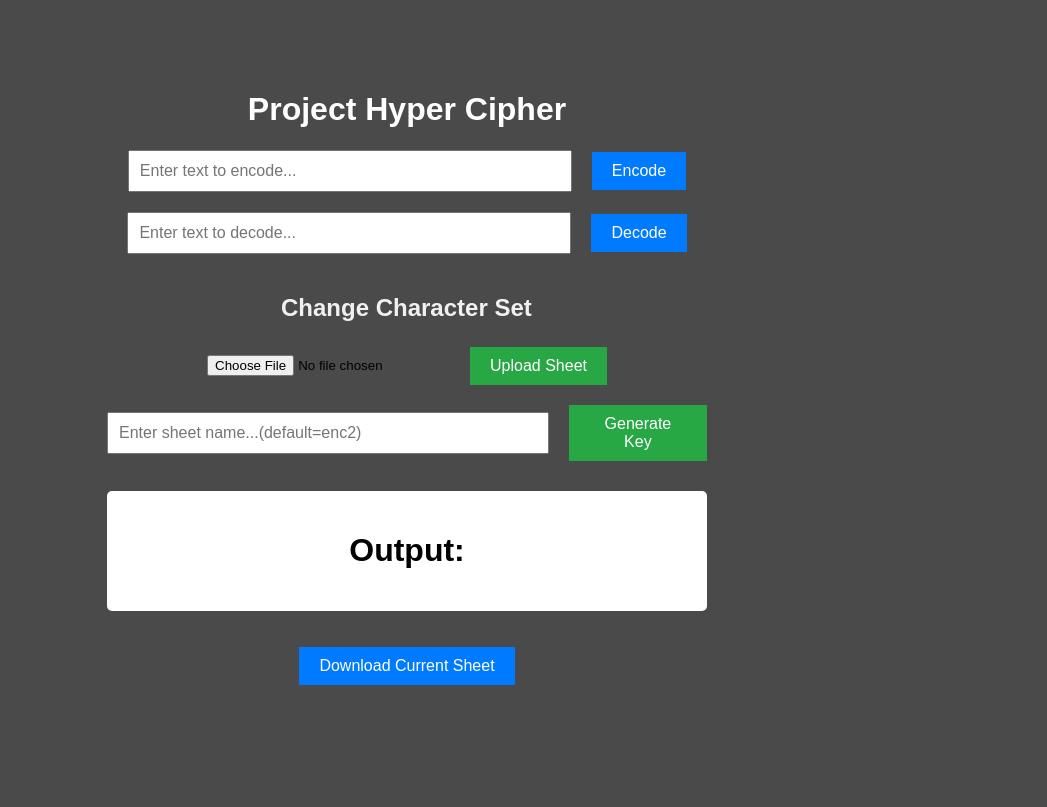
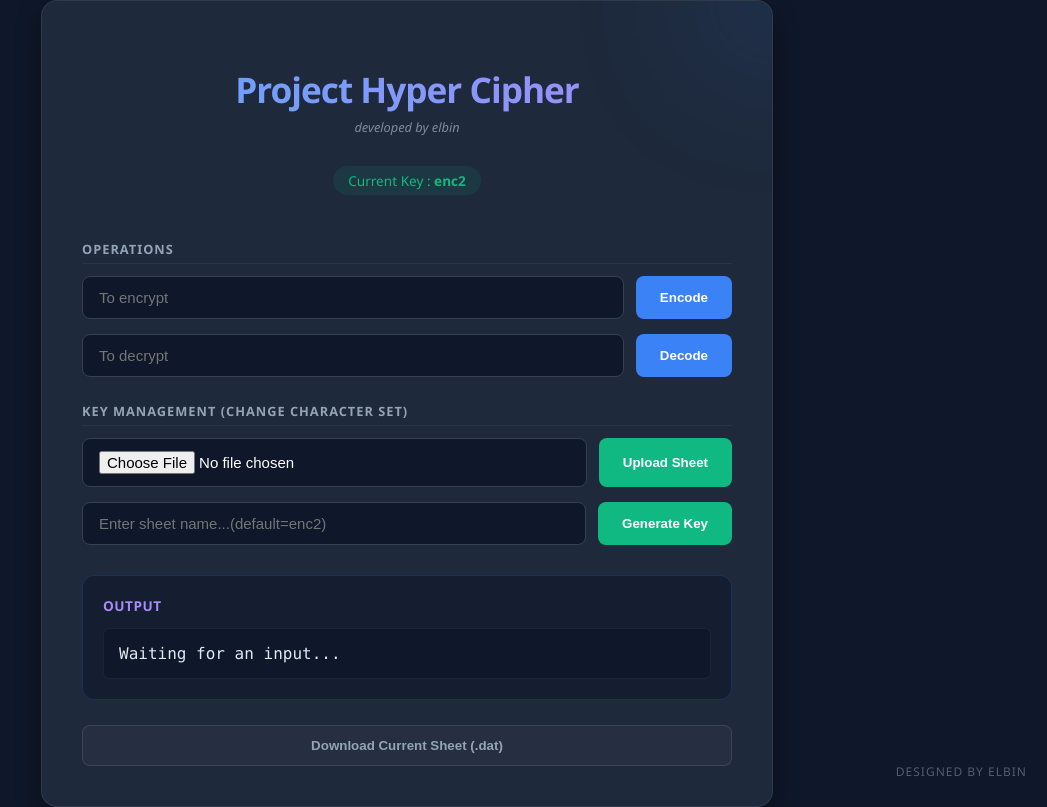
Before and after one commit to elbinCTI/PHCtest, a FastAPI app: page / in a window 1280 px wide. Shown: the whole page, without its empty margins (233-1280 px from the left). Before the commit the page ends 685 px from the top, so only its background shows below. Run offline with FastAPI, Linux system fonts and the light colour scheme.

Commit message:
Improved layout and styling
Updated the HTML structure and styles for better layout and design. Enhanced the title and added new CSS variables for theming.

```diff
--- a/templates/index.html
+++ b/templates/index.html
@@ -1,106 +1,239 @@
+
 <!DOCTYPE html>
 <html lang="en">
 <head>
     <meta charset="UTF-8">
     <meta name="viewport" content="width=device-width, initial-scale=1.0">
-    <title>PHC</title>
+    <title>PHC | Project Hyper Cipher</title>
     <style>
+        :root {
+            --bg-color: #0f172a;
+            --card-bg: #1e293b;
+            --primary: #3b82f6;
+            --primary-hover: #2563eb;
+            --success: #10b981;
+            --success-hover: #059669;
+            --text-main: #f8fafc;
+            --text-dim: #94a3b8;
+            --accent: #a78bfa;
+        }
+
         body {
-            font-family: Arial, sans-serif;
-            max-width: 600px;
-            margin: 50px auto;
-            padding: 20px;
-            background-color: rgba(0, 0, 0, 0.708);
-        }
-        .container {
-            text-align: center;
-        }
-        input[type="text"] {
-            padding: 10px;
-            font-size: 16px;
-            width: 70%;
-            margin-right: 10px;
-        }
-        .row {
+            font-family: 'Segoe UI', Roboto, Helvetica, Arial, sans-serif;
+            background-color: var(--bg-color);
+            color: var(--text-main);
+            margin: 0;
             display: flex;
             justify-content: center;
             align-items: center;
-            gap: 10px;
+            min-height: 100vh;
+            position: relative;
+        }
+
+        .container {
+            width: 100%;
+            max-width: 650px;
+            background: var(--card-bg);
+            padding: 40px;
+            border-radius: 16px;
+            box-shadow: 0 10px 25px rgba(0, 0, 0, 0.4);
+            border: 1px solid rgba(255, 255, 255, 0.08);
+            position: relative;
+            overflow: hidden;
+        }
+
+        .container::before {
+            content: "";
+            position: absolute;
+            top: -50px;
+            right: -50px;
+            width: 100px;
+            height: 100px;
+            background: var(--primary);
+            filter: blur(80px);
+            opacity: 0.3;
+        }
+
+        h1 {
+            text-align: center;
+            font-size: 2.2rem;
+            margin-bottom: 5px;
+            letter-spacing: -1px;
+            background: linear-gradient(to right, #60a5fa, var(--accent));
+            -webkit-background-clip: text;
+            -webkit-text-fill-color: transparent;
+        }
+
+        .author-tag {
+            text-align: center;
+            font-size: 0.8rem;
+            color: var(--text-dim);
+            margin-bottom: 30px;
+            font-style: italic;
+            opacity: 0.8;
+        }
+
+        .section-label {
+            display: block;
+            font-size: 0.8rem;
+            font-weight: 700;
+            color: var(--text-dim);
+            text-transform: uppercase;
+            margin-bottom: 12px;
+            margin-top: 25px;
+            letter-spacing: 1px;
+            border-bottom: 1px solid rgba(255, 255, 255, 0.05);
+            padding-bottom: 5px;
+        }
+
+        .row {
+            display: flex;
+            gap: 12px;
+            margin-bottom: 15px;
+        }
+
+        input[type="text"], input[type="file"] {
+            flex: 1;
+            padding: 12px 16px;
+            border-radius: 8px;
+            border: 1px solid #334155;
+            background: #0f172a;
+            color: white;
+            font-size: 15px;
+            transition: all 0.3s ease;
+        }
+
+        input[type="text"]:focus {
+            outline: none;
+            border-color: var(--primary);
+            box-shadow: 0 0 0 3px rgba(59, 130, 246, 0.15);
+        }
+
+        button {
+            padding: 12px 24px;
+            border-radius: 8px;
+            border: none;
+            font-weight: 600;
+            cursor: pointer;
+            transition: all 0.2s ease;
+            white-space: nowrap;
+        }
+
+        .btn-primary { background-color: var(--primary); color: white; }
+        .btn-primary:hover { background-color: var(--primary-hover); transform: translateY(-1px); }
+
+        .btn-success { background-color: var(--success); color: white; }
+        .btn-success:hover { background-color: var(--success-hover); transform: translateY(-1px); }
+
+        .btn-outline {
+            background: rgba(255, 255, 255, 0.03);
+            border: 1px solid rgba(255, 255, 255, 0.1);
+            color: var(--text-dim);
+            width: 100%;
+            margin-top: 25px;
+        }
+        .btn-outline:hover { background: rgba(255, 255, 255, 0.07); color: white; }
+
+        .result-box {
+            margin-top: 30px;
+            background: rgba(15, 23, 42, 0.6);
+            padding: 20px;
+            border-radius: 12px;
+            border: 1px solid rgba(59, 130, 246, 0.2);
+            min-height: 80px; /* Ensures box is visible even when empty */
+        }
+
+        .result-box h3 {
+            margin-top: 0;
+            font-size: 0.85rem;
+            color: var(--accent);
+            text-transform: uppercase;
+            letter-spacing: 0.5px;
+        }
+
+        .output-text {
+            font-family: 'Consolas', 'Monaco', monospace;
+            word-break: break-all;
+            color: #e2e8f0;
+            background: #0f172a;
+            padding: 15px;
+            border-radius: 6px;
+            margin: 0;
+            border: 1px solid rgba(255, 255, 255, 0.05);
+            min-height: 1.2em;
+        }
+
+        .active-key {
+            font-size: 0.85rem;
+            color: var(--success);
+            text-align: center;
             margin-bottom: 20px;
+            background: rgba(16, 185, 129, 0.1);
+            padding: 5px 15px;
+            border-radius: 20px;
+            display: inline-block;
+            margin-left: 50%;
+            transform: translateX(-50%);
         }
-        button {
-            padding: 10px 20px;
-            font-size: 16px;
-            background-color: #007bff;
-            color: white;
-            border: none;
-            cursor: pointer;
-        }
-        button[name="gen"], button[name="upload_sheet"] {
-            background-color: #28a745;
-        }
-        button:hover[name="gen"], button:hover[name="upload_sheet"] {
-            background-color: #1e8636;
-        }
-        button:hover {
-            background-color: #0056b3;
-        }
-        .result {
-            margin-top: 30px;
-            padding: 20px;
-            background-color: #ffffff;
-            border-radius: 5px;
-        }
-        h2[name="title"] {
-            color: #000000;
+
+        .signature {
+            position: fixed;
+            bottom: 20px;
+            right: 20px;
+            font-size: 0.75rem;
+            color: var(--text-dim);
+            opacity: 0.5;
+            letter-spacing: 1px;
         }
     </style>
 </head>
 <body>
+
 <div class="container">
-        <h1 style="color: #ffffff;">Project Hyper Cipher</h1>
+    <h1>Project Hyper Cipher</h1>
+    <div class="author-tag">developed by elbin</div>
+
+    <div class="active-key">
+        Current Key : <strong>{{ keyfile if keyfile else "None" }}</strong>
+    </div>
+
     <form method="POST" enctype="multipart/form-data">
+        <input type="hidden" name="keyfile" value="{{ keyfile }}">
 
-            <input type="hidden" name="keyfile" value="{{ keyfile }}">
+        <span class="section-label">Operations</span>
         <div class="row">
-
-            <input type="text" name="enc" placeholder="Enter text to encode..." >
-            <button type="submit" name="encode">Encode</button>
+            <input type="text" name="enc" placeholder="To encrypt">
+            <button type="submit" name="encode" class="btn-primary">Encode</button>
         </div>
 
         <div class="row">
-            <input type="text" name="dec" placeholder="Enter text to decode..." >
-            <button type="submit" name="decode">Decode</button>
+            <input type="text" name="dec" placeholder="To decrypt">
+            <button type="submit" name="decode" class="btn-primary">Decode</button>
         </div>
 
-            <div class="row" style="justify-content: flex-start;">
-            <h2 style="font-weight: bold; margin-bottom: 5px; color: #f0f0f0;margin-left: 29%;">Change Character Set</h2>
-            </div>
-
+        <span class="section-label">Key Management (Change Character Set)</span>
         <div class="row">
             <input type="file" name="upload" accept=".dat,.bin">
-            <button type="submit" name="upload_sheet">Upload Sheet</button>
+            <button type="submit" name="upload_sheet" class="btn-success">Upload Sheet</button>
         </div>
 
         <div class="row">
             <input type="text" name="sheet" placeholder="Enter sheet name...(default=enc2)">
-            <button type="submit" name="gen" value="1">Generate Key</button>
+            <button type="submit" name="gen" value="1" class="btn-success">Generate Key</button>
+        </div>
+    </form>
+
+    <div class="result-box">
+        <h3>{{ title if title else "Output" }}</h3>
+        <p class="output-text">{{ fi if fi else "Waiting for an input..." }}</p>
     </div>
 
-        </form>
-        <div class="result">
-            <h1>Output:</h1>
-            <h2 name="title">{{ title }}</h2>
-            <p>{{ fi }}</p>
-        </div>
-    </div>
-    <br><br>
-    <div class="row">
-    <a href="/download?file={{ keyfile }}">
-    <button type="button">Download Current Sheet</button>
+    <a href="/download?file={{ keyfile }}" style="text-decoration: none;">
+        <button type="button" class="btn-outline">Download Current Sheet (.dat)</button>
     </a>
 </div>
 
+<div class="signature">DESIGNED BY ELBIN</div>
 
 </body>
 </html>
```
Lines whose indentation alone changed are shown as unchanged.
